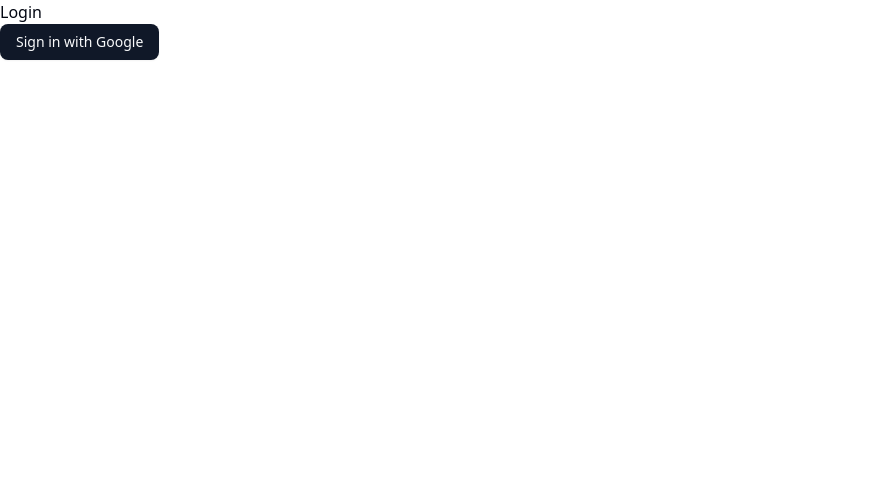
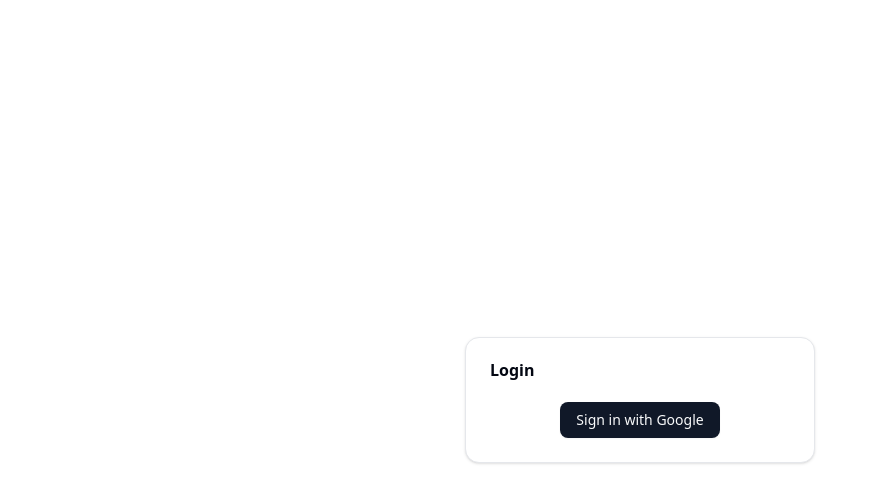
Before and after one commit to RiadMefti/nextjs-google-auth, a Next.js app: page /login in a window 1280 px wide. Shown: the top 502 px of the page, without its empty margins (0-878 px from the left). Built offline with nearby package versions, Linux system fonts and the light colour scheme.

Commit message:
feat: enhance UI with card components for login and protected route pages

```diff
--- a/src/app/login/page.tsx
+++ b/src/app/login/page.tsx
@@ -1,10 +1,17 @@
 import SignInButton from "@/components/SignInButton";
+import { Card, CardContent, CardHeader, CardTitle } from "@/components/ui/card";
 
 export default async function LoginPage() {
   return (
-    <div>
-      <h1>Login</h1>
-      <SignInButton />
+    <div className="flex justify-center items-center min-h-screen p-4">
+      <Card className="w-[350px]">
+        <CardHeader>
+          <CardTitle>Login</CardTitle>
+        </CardHeader>
+        <CardContent className="flex justify-center">
+          <SignInButton />
+        </CardContent>
+      </Card>
     </div>
   );
 }
--- a/src/app/page.tsx
+++ b/src/app/page.tsx
@@ -1,13 +1,21 @@
 import { Button } from "@/components/ui/button";
+import { Card, CardContent, CardHeader, CardTitle } from "@/components/ui/card";
 import Link from "next/link";
 
 export default function Home() {
   return (
     <div className="grid grid-rows-[20px_1fr_20px] items-center justify-items-center min-h-screen p-8 pb-20 gap-16 sm:p-20 font-[family-name:var(--font-geist-sans)]">
-      <h1>Auth example with nextjs and nextAuth</h1>
-      <Button>
-        <Link href="/protected">Go to protected route</Link>
-      </Button>
+      <h1 className="text-3xl font-bold text-center tracking-tight md:text-4xl">Auth example with nextjs and nextAuth</h1>
+      <Card className="w-[350px]">
+        <CardHeader>
+          <CardTitle>Next.js Authentication</CardTitle>
+        </CardHeader>
+        <CardContent className="flex justify-center">
+          <Button>
+            <Link href="/protected">Go to protected route</Link>
+          </Button>
+        </CardContent>
+      </Card>
     </div>
   );
 }
--- a/src/app/protected/page.tsx
+++ b/src/app/protected/page.tsx
@@ -2,6 +2,7 @@
 import { redirect } from "next/navigation";
 import { auth } from "@/auth";
 import SignOutButton from "@/components/SignOutButton";
+import { Card, CardContent, CardHeader, CardTitle } from "@/components/ui/card";
 
 export default async function ProtectedRoute() {
   const session = await auth();
@@ -10,9 +11,16 @@
   }
 
   return (
-    <div>
-      <p>Welcome, {session.user?.email}</p>
-      <SignOutButton />
+    <div className="flex justify-center items-center min-h-screen p-4">
+      <Card className="w-[350px]">
+        <CardHeader>
+          <CardTitle>Protected Route</CardTitle>
+        </CardHeader>
+        <CardContent className="space-y-4">
+          <p>Welcome, {session.user?.email}</p>
+          <SignOutButton />
+        </CardContent>
+      </Card>
     </div>
   );
 }
--- /dev/null
+++ b/src/components/ui/card.tsx
@@ -0,0 +1,68 @@
+import * as React from "react"
+
+import { cn } from "@/lib/utils"
+
+function Card({ className, ...props }: React.ComponentProps<"div">) {
+  return (
+    <div
+      data-slot="card"
+      className={cn(
+        "bg-card text-card-foreground flex flex-col gap-6 rounded-xl border py-6 shadow-sm",
+        className
+      )}
+      {...props}
+    />
+  )
+}
+
+function CardHeader({ className, ...props }: React.ComponentProps<"div">) {
+  return (
+    <div
+      data-slot="card-header"
+      className={cn("flex flex-col gap-1.5 px-6", className)}
+      {...props}
+    />
+  )
+}
+
+function CardTitle({ className, ...props }: React.ComponentProps<"div">) {
+  return (
+    <div
+      data-slot="card-title"
+      className={cn("leading-none font-semibold", className)}
+      {...props}
+    />
+  )
+}
+
+function CardDescription({ className, ...props }: React.ComponentProps<"div">) {
+  return (
+    <div
+      data-slot="card-description"
+      className={cn("text-muted-foreground text-sm", className)}
+      {...props}
+    />
+  )
+}
+
+function CardContent({ className, ...props }: React.ComponentProps<"div">) {
+  return (
+    <div
+      data-slot="card-content"
+      className={cn("px-6", className)}
+      {...props}
+    />
+  )
+}
+
+function CardFooter({ className, ...props }: React.ComponentProps<"div">) {
+  return (
+    <div
+      data-slot="card-footer"
+      className={cn("flex items-center px-6", className)}
+      {...props}
+    />
+  )
+}
+
+export { Card, CardHeader, CardFooter, CardTitle, CardDescription, CardContent }
```
